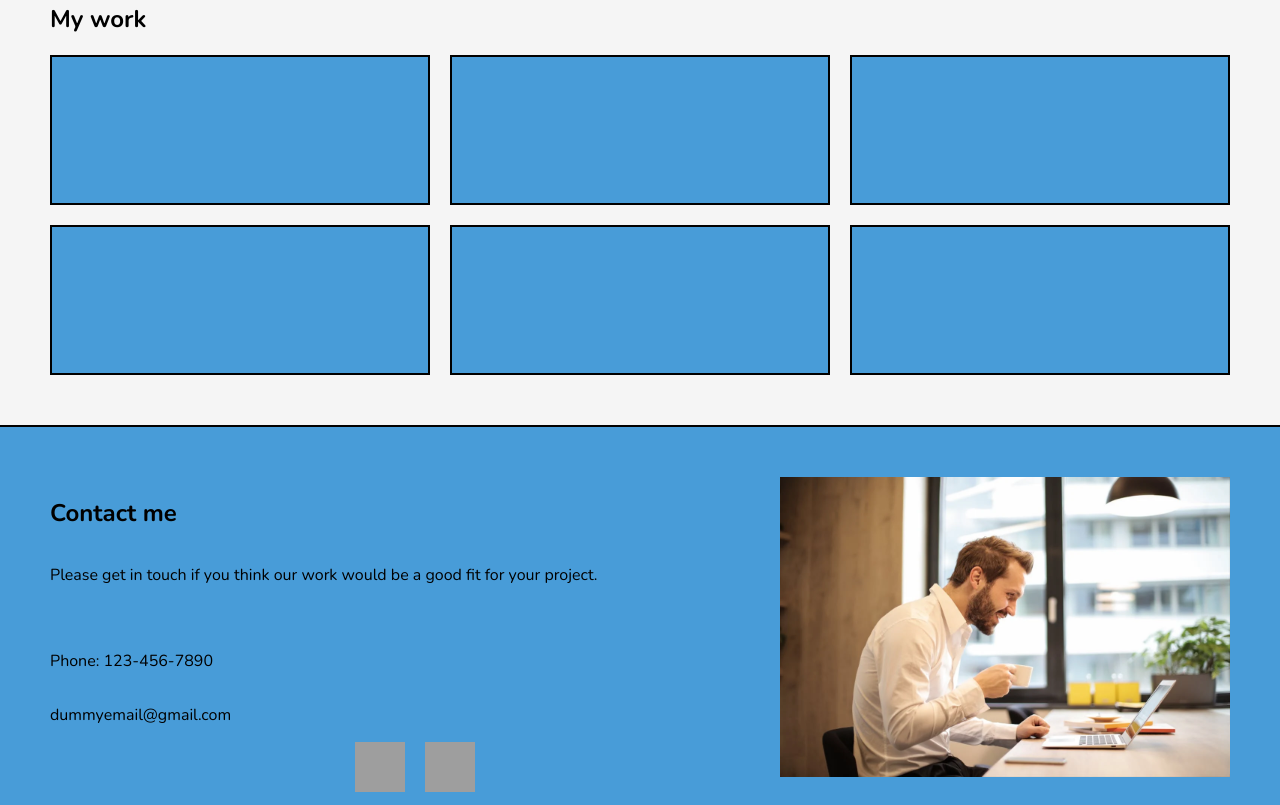
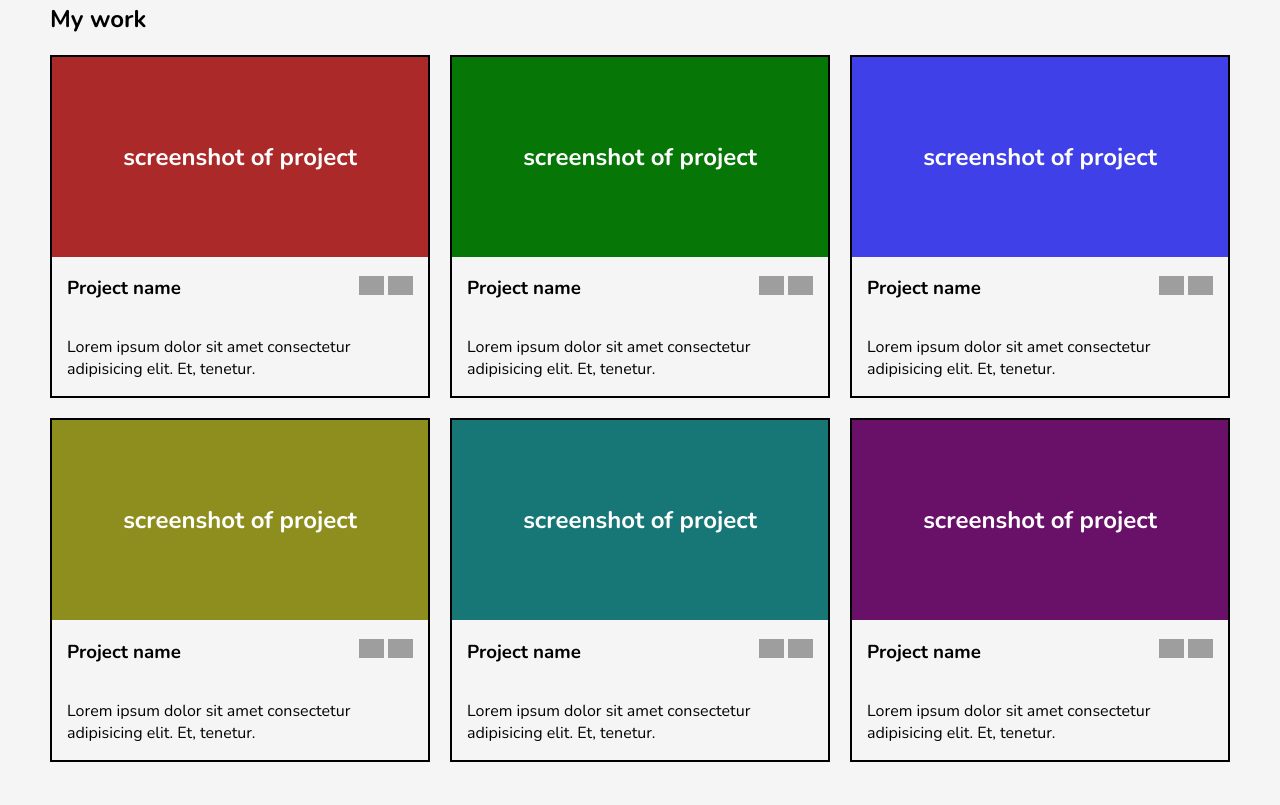
Before and after one commit to FishShalami/top-homepage, a website built with webpack: page src/index.html in a window 1280 px wide. Shown: the part 575-1380 px from the top of the page. Built offline with nearby package versions, Linux system fonts and the light colour scheme; grey boxes are pictures that could not be loaded.

Commit message:
set styles for project gallery cards

```diff
--- a/src/index.html
+++ b/src/index.html
@@ -43,12 +43,108 @@
   <main>
     <h2>My work</h2>
     <div class="cards">
-      <div class="card"></div>
-      <div class="card"></div>
-      <div class="card"></div>
-      <div class="card"></div>
-      <div class="card"></div>
-      <div class="card"></div>
+      <div class="card">
+        <div class="proj-img">
+          <h2>screenshot of project</h2>
+        </div>
+        <div class="proj-details">
+          <h3>Project name</h3>
+          <div class="card-icons">
+            <img src="https://cdn.jsdelivr.net/gh/devicons/devicon@latest/icons/github/github-original.svg"
+              width="25px">
+            <img src="https://cdn.jsdelivr.net/gh/devicons/devicon@latest/icons/github/github-original.svg"
+              width="25px">
+          </div>
+        </div>
+        <div class="proj-desc">
+          <p>Lorem ipsum dolor sit amet consectetur adipisicing elit. Et, tenetur.</p>
+        </div>
+      </div>
+      <div class="card">
+        <div class="proj-img">
+          <h2>screenshot of project</h2>
+        </div>
+        <div class="proj-details">
+          <h3>Project name</h3>
+          <div class="card-icons">
+            <img src="https://cdn.jsdelivr.net/gh/devicons/devicon@latest/icons/github/github-original.svg"
+              width="25px">
+            <img src="https://cdn.jsdelivr.net/gh/devicons/devicon@latest/icons/github/github-original.svg"
+              width="25px">
+          </div>
+        </div>
+        <div class="proj-desc">
+          <p>Lorem ipsum dolor sit amet consectetur adipisicing elit. Et, tenetur.</p>
+        </div>
+      </div>
+      <div class="card">
+        <div class="proj-img">
+          <h2>screenshot of project</h2>
+        </div>
+        <div class="proj-details">
+          <h3>Project name</h3>
+          <div class="card-icons">
+            <img src="https://cdn.jsdelivr.net/gh/devicons/devicon@latest/icons/github/github-original.svg"
+              width="25px">
+            <img src="https://cdn.jsdelivr.net/gh/devicons/devicon@latest/icons/github/github-original.svg"
+              width="25px">
+          </div>
+        </div>
+        <div class="proj-desc">
+          <p>Lorem ipsum dolor sit amet consectetur adipisicing elit. Et, tenetur.</p>
+        </div>
+      </div>
+      <div class="card">
+        <div class="proj-img">
+          <h2>screenshot of project</h2>
+        </div>
+        <div class="proj-details">
+          <h3>Project name</h3>
+          <div class="card-icons">
+            <img src="https://cdn.jsdelivr.net/gh/devicons/devicon@latest/icons/github/github-original.svg"
+              width="25px">
+            <img src="https://cdn.jsdelivr.net/gh/devicons/devicon@latest/icons/github/github-original.svg"
+              width="25px">
+          </div>
+        </div>
+        <div class="proj-desc">
+          <p>Lorem ipsum dolor sit amet consectetur adipisicing elit. Et, tenetur.</p>
+        </div>
+      </div>
+      <div class="card">
+        <div class="proj-img">
+          <h2>screenshot of project</h2>
+        </div>
+        <div class="proj-details">
+          <h3>Project name</h3>
+          <div class="card-icons">
+            <img src="https://cdn.jsdelivr.net/gh/devicons/devicon@latest/icons/github/github-original.svg"
+              width="25px">
+            <img src="https://cdn.jsdelivr.net/gh/devicons/devicon@latest/icons/github/github-original.svg"
+              width="25px">
+          </div>
+        </div>
+        <div class="proj-desc">
+          <p>Lorem ipsum dolor sit amet consectetur adipisicing elit. Et, tenetur.</p>
+        </div>
+      </div>
+      <div class="card">
+        <div class="proj-img">
+          <h2>screenshot of project</h2>
+        </div>
+        <div class="proj-details">
+          <h3>Project name</h3>
+          <div class="card-icons">
+            <img src="https://cdn.jsdelivr.net/gh/devicons/devicon@latest/icons/github/github-original.svg"
+              width="25px">
+            <img src="https://cdn.jsdelivr.net/gh/devicons/devicon@latest/icons/github/github-original.svg"
+              width="25px">
+          </div>
+        </div>
+        <div class="proj-desc">
+          <p>Lorem ipsum dolor sit amet consectetur adipisicing elit. Et, tenetur.</p>
+        </div>
+      </div>
     </div>
 
   </main>
--- a/src/styles.css
+++ b/src/styles.css
@@ -89,9 +89,47 @@ main {
 }
 
 .card {
-  background-color: #489cd8;
   border: 2px solid black;
   min-height: 150px;
+  display: flex;
+  flex-direction: column;
+}
+
+.proj-img {
+  min-height: 200px;
+  color: white;
+  display: flex;
+  justify-content: center;
+  align-items: center;
+}
+
+.proj-details {
+  display: flex;
+  justify-content: space-between;
+  align-items: center;
+  padding: 0 15px;
+}
+.proj-desc {
+  padding: 0 15px;
+}
+
+.card:nth-child(1) > .proj-img {
+  background-color: #ac2929;
+}
+.card:nth-child(2) > .proj-img {
+  background-color: #067606;
+}
+.card:nth-child(3) > .proj-img {
+  background-color: #4040e8;
+}
+.card:nth-child(4) > .proj-img {
+  background-color: #8e8e1e;
+}
+.card:nth-child(5) > .proj-img {
+  background-color: #177777;
+}
+.card:nth-child(6) > .proj-img {
+  background-color: #691069;
 }
 
 footer {
```
